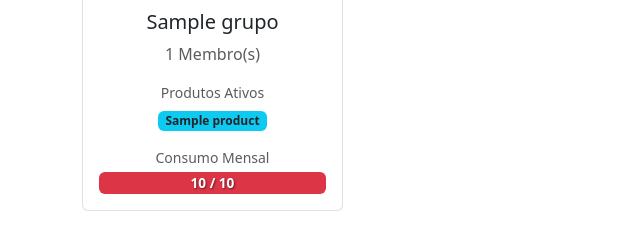
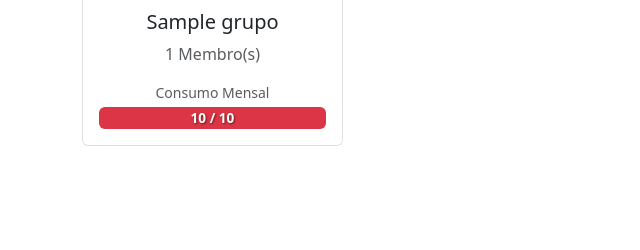
Before and after one commit to Paludetto95/Minha-lista, a Python web app: template app/templates/admin/manage_teams.html in a window 1280 px wide. Shown: the part 157-407 px from the top of the page, without its empty margins (0-640 px from the left). Run offline with Jinja, Linux system fonts and the light colour scheme; the template is opened without the code that fills it: most values are stand-ins (such as "Sample title", 1, 10 or a date in 2020).

Commit message:
correção

```diff
--- a/app/templates/admin/manage_teams.html
+++ b/app/templates/admin/manage_teams.html
@@ -60,16 +60,7 @@
                             <h5 class="card-title mb-2">{{ grupo.nome }}</h5>
                             <p class="card-text text-muted mb-auto">{{ user_count }} Membro(s)</p>
 
-                            <div class="mt-3">
-                                <small class="text-muted d-block mb-1">Produtos Ativos</small>
-                                {% if grupo.produtos %}
-                                    {% for product in grupo.produtos %}
-                                        <span class="badge bg-info text-dark">{{ product.name }}</span>
-                                    {% endfor %}
-                                {% else %}
-                                    <p class="text-muted small">Nenhum</p>
-                                {% endif %}
-                            </div>
+
 
                             <!-- INÍCIO DA BARRA DE PROGRESSO VISUAL -->
                             <div class="mt-3">
```
Also changed, not shown: app/routes.py (+4 -3 lines).
